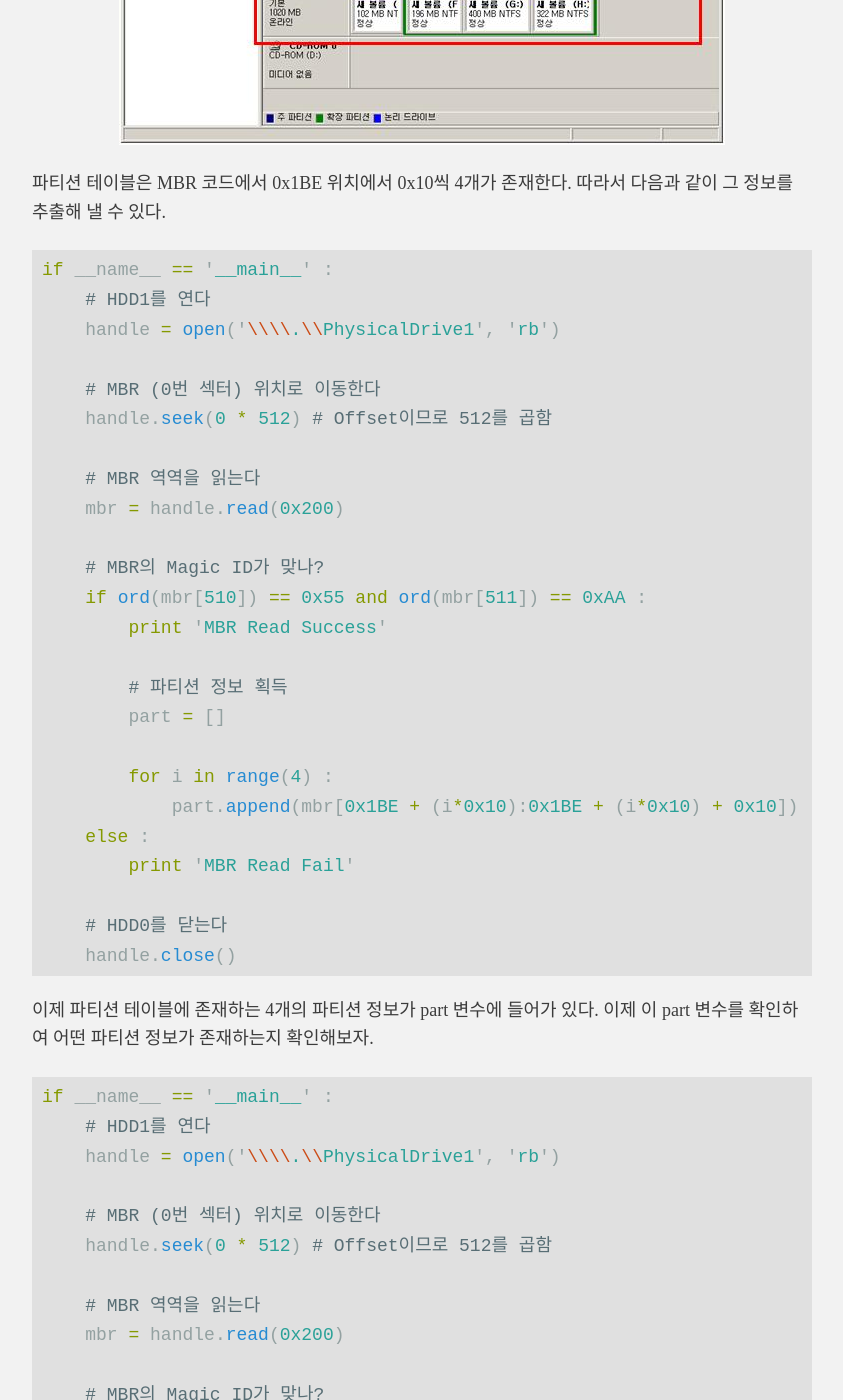
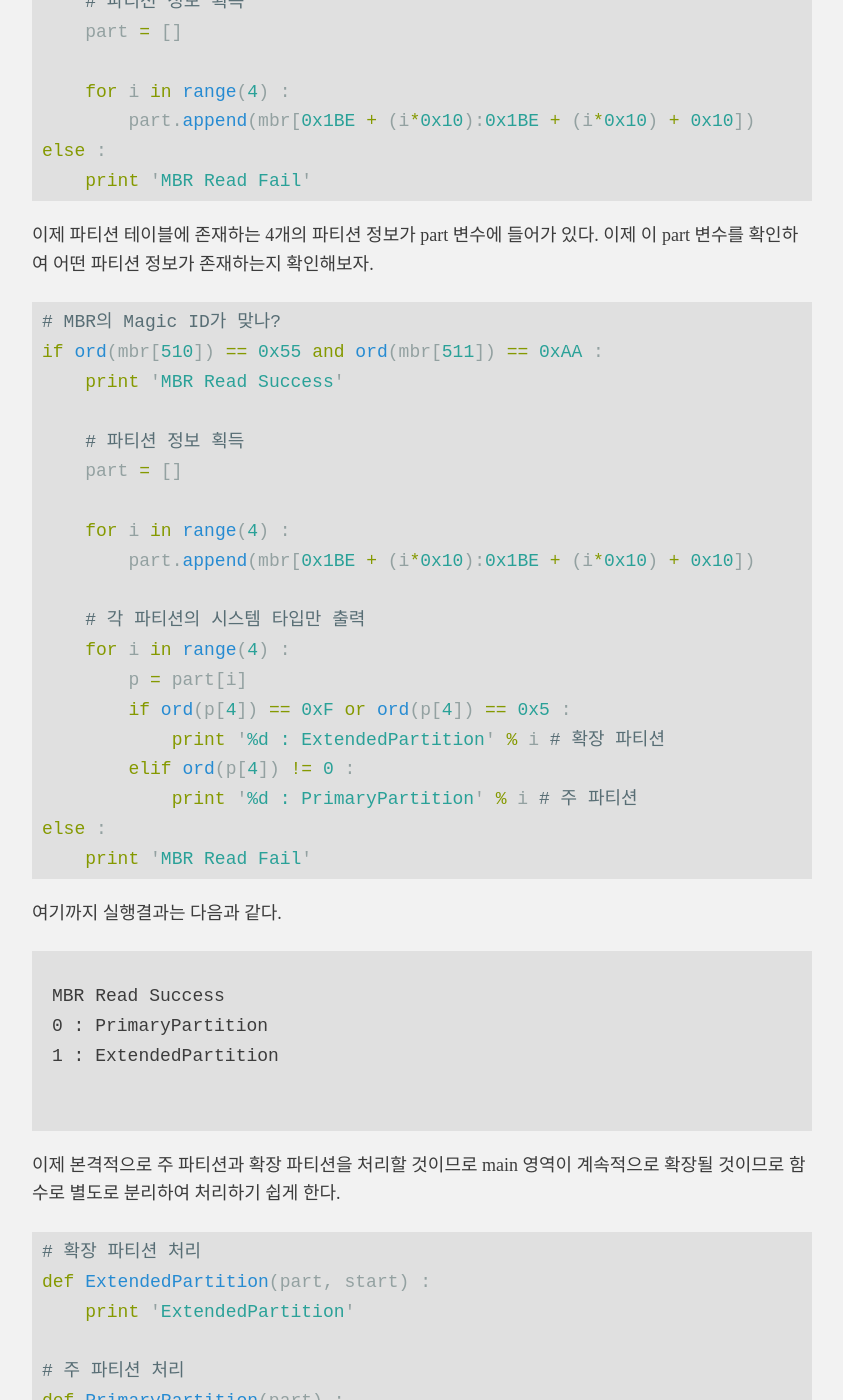
Before and after one commit to hanul93/hanul93.github.com, a Jekyll site: the page built from _posts/2013-04-14-python-mbr-partition.md, in a window 1280 px wide and 1400 px high, scrolled down 2909 px. Shown: the whole window, without its empty margins (218-1061 px from the left). Built offline with Jekyll 4.4.1, drawn with Linux system fonts in a browser that asks for light colours; Markdown is read by kramdown in place of the engine named in the settings; some of the changed text lies outside the part shown.

Commit message:
fixed tags

```diff
--- a/_posts/2013-04-14-python-mbr-partition.md
+++ b/_posts/2013-04-14-python-mbr-partition.md
@@ -1,16 +1,19 @@
 ---
 layout: post
 
+
 title: 파이썬을 이용한 파티션 테이블 분석
+
 
 date: 2013-04-14 20:29:15
 
 tags: 파이썬 포렌식
 ---
 
+
 파이썬을 이용하여 자신만의 분석도구를 만드는 것은 상당히 중요하다. 그 이유는 어떤 포렌식 도구보다도 향후 필요한 기능을 스스로 추가하고 확장하기 용이하기 때문이다. 만약 자신이 즐겨 사용하는 포렌식 도구가 특정 기능을 지원해주지 않는다면 결국 해당 기능을 가진 다른 포렌식 도구를 찾아야 하기 때문이다.
 
-이번 시간에는 파일시스템 포렌식 도구에서 가장 기본이 되는 하드디스크의 파티션 테이블 분석 도구를 파이썬을 이용 해서 개발해 본다.
+여기에서는 파일시스템 포렌식 도구에서 가장 기본이 되는 하드디스크의 파티션 테이블 분석 도구를 파이썬을 이용 해서 개발해 본다.
 
 ##1. 기본적인 파이썬 코드
 기본적으로 파이썬을 이용하여 파일을 다루는 프로그램을 작성해본다.
@@ -69,24 +73,11 @@
 MBR이 정확하게 읽혀진 것이 맞는지를 체크하기 위해 MBR의 Magic ID도 체크하도록 기능을 추가하였다.
 
 {% highlight python %}
-if __name__ == '__main__' :
-    # HDD1를 연다
-    handle = open('\\\\.\\PhysicalDrive1', 'rb')
-
-    # MBR (0번 섹터) 위치로 이동한다
-    handle.seek(0 * 512) # Offset이므로 512를 곱함
-
-    # MBR 역역을 읽는다
-    mbr = handle.read(0x200)
-
-    # MBR의 Magic ID가 맞나?
-    if ord(mbr[510]) == 0x55 and ord(mbr[511]) == 0xAA :
-        print 'MBR Read Success'
-    else :
-        print 'MBR Read Fail'
-
-    # HDD0를 닫는다
-    handle.close()
+# MBR의 Magic ID가 맞나?
+if ord(mbr[510]) == 0x55 and ord(mbr[511]) == 0xAA :
+    print 'MBR Read Success'
+else :
+    print 'MBR Read Fail'
 {% endhighlight %}
 
 ##3. 파티션 테이블 읽기
@@ -97,67 +88,41 @@
 파티션 테이블은 MBR 코드에서 0x1BE 위치에서 0x10씩 4개가 존재한다. 따라서 다음과 같이 그 정보를 추출해 낼 수 있다.
 
 {% highlight python %}
-if __name__ == '__main__' :
-    # HDD1를 연다
-    handle = open('\\\\.\\PhysicalDrive1', 'rb')
+# MBR의 Magic ID가 맞나?
+if ord(mbr[510]) == 0x55 and ord(mbr[511]) == 0xAA :
+    print 'MBR Read Success'
 
-    # MBR (0번 섹터) 위치로 이동한다
-    handle.seek(0 * 512) # Offset이므로 512를 곱함
+    # 파티션 정보 획득
+    part = []
 
-    # MBR 역역을 읽는다
-    mbr = handle.read(0x200)
-
-    # MBR의 Magic ID가 맞나?
-    if ord(mbr[510]) == 0x55 and ord(mbr[511]) == 0xAA :
-        print 'MBR Read Success'
-
-        # 파티션 정보 획득
-        part = []
-
-        for i in range(4) :
-            part.append(mbr[0x1BE + (i*0x10):0x1BE + (i*0x10) + 0x10])
-    else :
-        print 'MBR Read Fail'
-
-    # HDD0를 닫는다
-    handle.close()
+    for i in range(4) :
+        part.append(mbr[0x1BE + (i*0x10):0x1BE + (i*0x10) + 0x10])
+else :
+    print 'MBR Read Fail'
 {% endhighlight %}
 
 이제 파티션 테이블에 존재하는 4개의 파티션 정보가 part 변수에 들어가 있다. 이제 이 part 변수를 확인하여 어떤 파티션 정보가 존재하는지 확인해보자.
 
 {% highlight python %}
-if __name__ == '__main__' :
-    # HDD1를 연다
-    handle = open('\\\\.\\PhysicalDrive1', 'rb')
+# MBR의 Magic ID가 맞나?
+if ord(mbr[510]) == 0x55 and ord(mbr[511]) == 0xAA :
+    print 'MBR Read Success'
 
-    # MBR (0번 섹터) 위치로 이동한다
-    handle.seek(0 * 512) # Offset이므로 512를 곱함
+    # 파티션 정보 획득
+    part = []
 
-    # MBR 역역을 읽는다
-    mbr = handle.read(0x200)
+    for i in range(4) :
+        part.append(mbr[0x1BE + (i*0x10):0x1BE + (i*0x10) + 0x10])
 
-    # MBR의 Magic ID가 맞나?
-    if ord(mbr[510]) == 0x55 and ord(mbr[511]) == 0xAA :
-        print 'MBR Read Success'
-
-        # 파티션 정보 획득
-        part = []
-
-        for i in range(4) :
-            part.append(mbr[0x1BE + (i*0x10):0x1BE + (i*0x10) + 0x10])
-
-        # 각 파티션의 시스템 타입만 출력
-        for i in range(4) :
-            p = part[i]
-            if ord(p[4]) == 0xF or ord(p[4]) == 0x5 :
-                print '%d : ExtendedPartition' % i # 확장 파티션
-            elif ord(p[4]) != 0 :
-                print '%d : PrimaryPartition' % i # 주 파티션
-    else :
-        print 'MBR Read Fail'
-
-    # HDD0를 닫는다
-    handle.close()
+    # 각 파티션의 시스템 타입만 출력
+    for i in range(4) :
+        p = part[i]
+        if ord(p[4]) == 0xF or ord(p[4]) == 0x5 :
+            print '%d : ExtendedPartition' % i # 확장 파티션
+        elif ord(p[4]) != 0 :
+            print '%d : PrimaryPartition' % i # 주 파티션
+else :
+    print 'MBR Read Fail'
 {% endhighlight %}
 
 여기까지 실행결과는 다음과 같다.
--- a/js/alexpearce.js
+++ b/js/alexpearce.js
@@ -56,11 +56,17 @@
     if (prop.constructor == String) {
       if (prop.toLowerCase() == mng_dept_de_nm) { // value.toLowerCase()) {
         filteredPosts.push(post);
+      } else if (prop.toLowerCase() == value.toLowerCase())
+      {
+		filteredPosts.push(post);
       }
     } else if (prop.constructor == Array) {
       for (var j in prop) {
         if (prop[j].toLowerCase() == mng_dept_de_nm) { // value.toLowerCase()) {
           filteredPosts.push(post);
+        } else if (prop[j].toLowerCase() == value.toLowerCase())
+        {
+		  filteredPosts.push(post);
         }
       }
     }
```
Also changed, not shown: other parts of _posts/2013-04-14-python-mbr-partition.md (+3 -1 lines), images/2015/13B323F2-3366-4403-ADCD-B5FAF701095D.png (added), images/2015/14B75EC7-E571-41A1-909A-AB93F2E2A96C.png (added), images/2015/4E35E745-C7B6-4E8E-9745-23386A230448.png (added), images/2015/laola.png (added).
